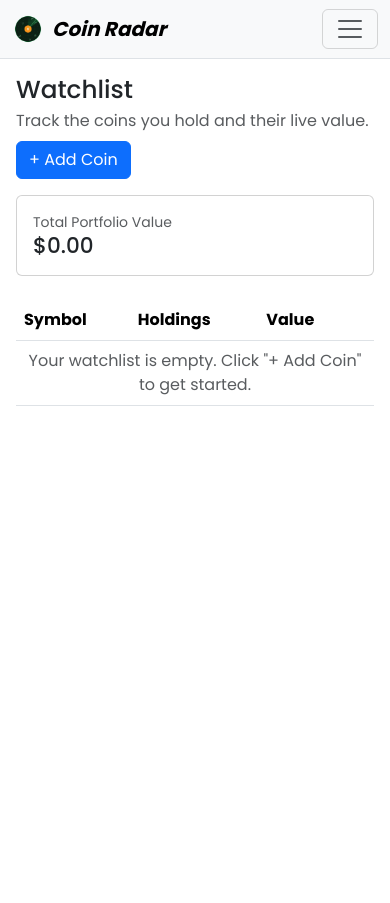
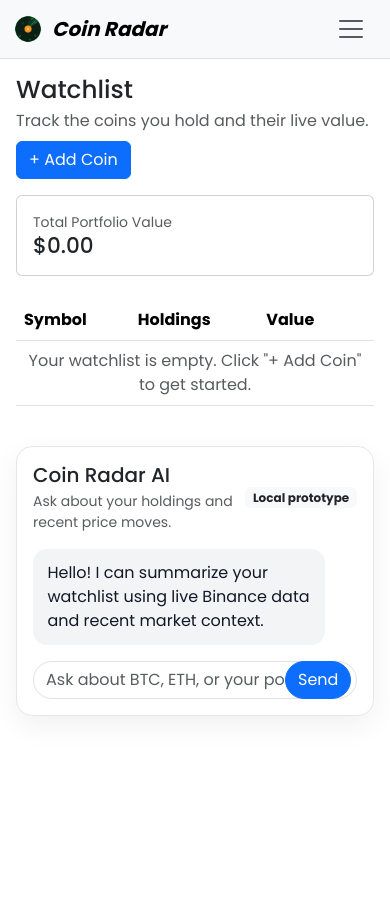
Before and after one commit to Edski12/CoinRadar, a PHP site: page /pages/watchlist.html in a window 390 px wide. Run offline with PHP 8.4, Linux system fonts and the light colour scheme.

```diff
--- a/assets/css/style.css
+++ b/assets/css/style.css
@@ -146,3 +146,60 @@ body {
     color: #fff;
     border-color: #2563eb;
 }
+
+.ai-chat-card {
+    border: 1px solid #e5e7eb;
+    border-radius: 16px;
+    box-shadow: 0 10px 30px rgba(15, 23, 42, 0.06);
+}
+
+.ai-chat-messages {
+    max-height: 320px;
+    overflow-y: auto;
+}
+
+.ai-bubble {
+    border-radius: 14px;
+    padding: 0.75rem 0.9rem;
+    max-width: 90%;
+    line-height: 1.5;
+}
+
+.ai-bubble.user {
+    background: #2563eb;
+    color: #fff;
+    margin-left: auto;
+}
+
+.ai-bubble.bot {
+    background: #f3f4f6;
+    color: #111827;
+}
+
+.ai-chat-input {
+    border-radius: 999px;
+    padding-right: 3rem;
+}
+
+.ai-send-btn {
+    position: absolute;
+    right: 0.35rem;
+    top: 50%;
+    transform: translateY(-50%);
+    border-radius: 999px;
+}
+
+.navbar-toggler {
+    border: 0;
+}
+
+#sidebarMenu {
+    position: relative;
+    z-index: 1050;
+}
+
+#sidebarMenu .nav-link {
+    position: relative;
+    z-index: 1;
+    pointer-events: auto;
+}
--- a/pages/watchlist.html
+++ b/pages/watchlist.html
@@ -28,22 +28,19 @@
         <div class="collapse" id="sidebarMenu">
             <ul class="nav flex-column sidebar-nav p-3">
                 <li class="nav-item mb-2">
-                    <a class="nav-link text-dark" href="coins.html" data-nav="coins" data-bs-toggle="collapse"
-                        data-bs-target="#sidebarMenu">
+                    <a class="nav-link text-dark mobile-nav-link" href="coins.html" data-nav="coins">
                         <span class="nav-indicator" aria-hidden="true">←</span>
                         <span>Coins</span>
                     </a>
                 </li>
                 <li class="nav-item mb-2">
-                    <a class="nav-link text-dark" href="watchlist.html" data-nav="watchlist" data-bs-toggle="collapse"
-                        data-bs-target="#sidebarMenu">
+                    <a class="nav-link text-dark mobile-nav-link" href="watchlist.html" data-nav="watchlist">
                         <span class="nav-indicator" aria-hidden="true">←</span>
                         <span>Watchlist</span>
                     </a>
                 </li>
                 <li class="nav-item mb-2">
-                    <a class="nav-link text-dark" href="settings.html" data-nav="settings" data-bs-toggle="collapse"
-                        data-bs-target="#sidebarMenu">
+                    <a class="nav-link text-dark mobile-nav-link" href="settings.html" data-nav="settings">
                         <span class="nav-indicator" aria-hidden="true">←</span>
                         <span>Settings</span>
                     </a>
@@ -124,6 +121,25 @@
                         </tbody>
                     </table>
                 </div>
+
+                <div class="card ai-chat-card mt-4">
+                    <div class="card-body">
+                        <div class="d-flex justify-content-between align-items-center mb-3">
+                            <div>
+                                <h5 class="mb-1">Coin Radar AI</h5>
+                                <p class="text-muted small mb-0">Ask about your holdings and recent price moves.</p>
+                            </div>
+                            <span class="badge bg-light text-dark">Local prototype</span>
+                        </div>
+                        <div id="aiChatMessages" class="ai-chat-messages mb-3">
+                            <div class="ai-bubble bot">Hello! I can summarize your watchlist using live Binance data and recent market context.</div>
+                        </div>
+                        <form id="aiChatForm" class="position-relative">
+                            <input id="aiChatInput" class="form-control ai-chat-input" type="text" placeholder="Ask about BTC, ETH, or your portfolio..." autocomplete="off">
+                            <button class="btn btn-primary ai-send-btn" type="submit">Send</button>
+                        </form>
+                    </div>
+                </div>
             </div>
         </div>
     </div>
@@ -170,12 +186,19 @@
     <script>
         document.addEventListener('DOMContentLoaded', () => {
             const currentPage = window.location.pathname.split('/').pop().toLowerCase();
+            const mobileMenu = document.getElementById('sidebarMenu');
+
             document.querySelectorAll('.sidebar-nav .nav-link').forEach(link => {
                 const target = link.getAttribute('href').split('/').pop().split('?')[0].toLowerCase();
                 const isActive = currentPage === target;
                 link.classList.toggle('active', isActive);
 
                 link.addEventListener('click', (event) => {
+                    if (window.innerWidth < 992) {
+                        const bsCollapse = bootstrap.Collapse.getOrCreateInstance(mobileMenu);
+                        bsCollapse.hide();
+                    }
+
                     if (link.classList.contains('active')) {
                         event.preventDefault();
                         if (document.referrer && document.referrer !== window.location.href) {
@@ -417,6 +440,56 @@
             renderWatchlistTable();
         }
 
+        function addChatMessage(text, role = 'bot') {
+            const container = document.getElementById('aiChatMessages');
+            const bubble = document.createElement('div');
+            bubble.className = `ai-bubble ${role}`;
+            bubble.textContent = text;
+            container.appendChild(bubble);
+            container.scrollTop = container.scrollHeight;
+        }
+
+        async function askAiAssistant(message) {
+            const payload = {
+                message,
+                holdings: watchlist
+            };
+
+            addChatMessage(message, 'user');
+            const submitBtn = document.querySelector('#aiChatForm button');
+            submitBtn.disabled = true;
+            submitBtn.textContent = '…';
+
+            try {
+                const response = await fetch('http://localhost:3000/chat', {
+                    method: 'POST',
+                    headers: { 'Content-Type': 'application/json' },
+                    body: JSON.stringify(payload)
+                });
+
+                if (!response.ok) {
+                    throw new Error('Unable to contact the local AI backend');
+                }
+
+                const data = await response.json();
+                addChatMessage(data.reply || 'No answer received.', 'bot');
+            } catch (error) {
+                addChatMessage(error.message || 'Something went wrong.', 'bot');
+            } finally {
+                submitBtn.disabled = false;
+                submitBtn.textContent = 'Send';
+            }
+        }
+
+        document.getElementById('aiChatForm').addEventListener('submit', (event) => {
+            event.preventDefault();
+            const input = document.getElementById('aiChatInput');
+            const message = input.value.trim();
+            if (!message) return;
+            input.value = '';
+            askAiAssistant(message);
+        });
+
         loadWatchlist();
         refreshAll();
         setInterval(refreshAll, 60000);
```
Also changed, not shown: index.html (+44 -3 lines), pages/coins.html (+10 -6 lines), pages/settings.html (+44 -3 lines).
